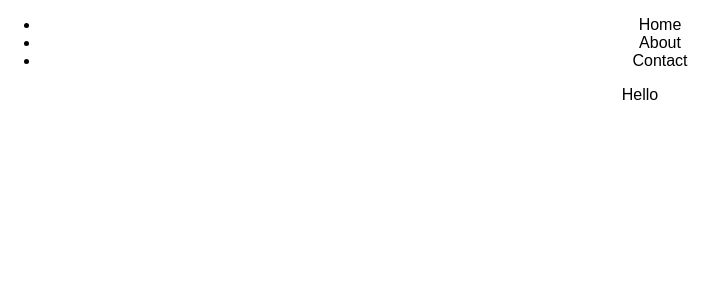
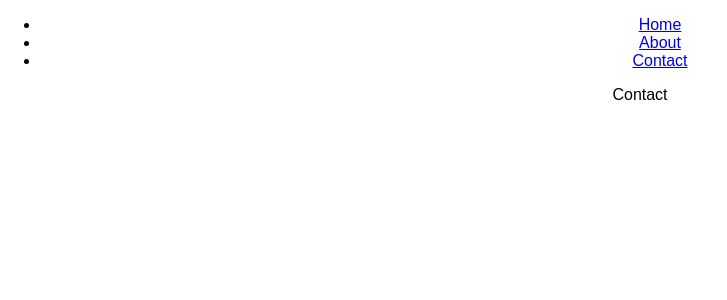
Before and after one commit to alexalala/portfolio, a React (Create React App) app: page /contact in a window 1280 px wide. Shown: the top 300 px of the page, without its empty margins (0-727 px from the left). Built offline with nearby package versions, Linux system fonts and the light colour scheme.

Commit message:
added routing

```diff
--- a/package.json
+++ b/package.json
@@ -5,6 +5,7 @@
   "dependencies": {
     "react": "^16.2.0",
     "react-dom": "^16.2.0",
+    "react-router-dom": "^4.2.2",
     "react-scripts": "1.1.0"
   },
   "scripts": {
--- a/src/App.js
+++ b/src/App.js
@@ -1,14 +1,25 @@
 import React, { Component } from 'react';
+import { Route, BrowserRouter } from 'react-router-dom';
+
 import Navbar from './components/Navbar';
+
+import Home from './pages/Home';
+import About from './pages/About';
+import Contact from './pages/Contact';
+
 import './App.css';
 
 class App extends Component {
   render() {
     return (
-      <div className="App">
-        <Navbar />
-        <p>Hello</p>
-      </div>
+      <BrowserRouter>
+        <div className="App">
+          <Navbar />
+          <Route exact path="/" component={Home} />
+          <Route path="/about" component={About} />
+          <Route path="/contact" component={Contact} />
+        </div>
+      </BrowserRouter>
     );
   }
 }
--- a/src/components/Navbar.js
+++ b/src/components/Navbar.js
@@ -1,13 +1,16 @@
-import React from 'react';
+import React, { Component } from 'react';
+import { Link } from 'react-router-dom';
 
-const Navbar = () => {
-  return (
-    <ul>
-      <li>Home</li>
-      <li>About</li>
-      <li>Contact</li>
-    </ul>
-  );
+class Navbar extends Component {
+  render() {
+    return (
+      <ul>
+        <li><Link to="/">Home</Link></li>
+        <li><Link to="/about">About</Link></li>
+        <li><Link to="/contact">Contact</Link></li>
+      </ul>
+    );
+  };
 };
 
 export default Navbar;
--- /dev/null
+++ b/src/pages/About.js
@@ -0,0 +1,11 @@
+import React, { Component } from 'react';
+
+class About extends Component {
+  render() {
+    return (
+      <p>About</p>
+    );
+  };
+};
+
+export default About;
--- /dev/null
+++ b/src/pages/Contact.js
@@ -0,0 +1,11 @@
+import React, { Component } from 'react';
+
+class Contact extends Component {
+  render() {
+    return (
+      <p>Contact</p>
+    );
+  };
+};
+
+export default Contact;
--- /dev/null
+++ b/src/pages/Home.js
@@ -0,0 +1,11 @@
+import React, { Component } from 'react';
+
+class Home extends Component {
+  render() {
+    return (
+      <p>Home</p>
+    );
+  };
+};
+
+export default Home;
```
Also changed, not shown: 1 other file (tests, documents, lock files or other folders).
